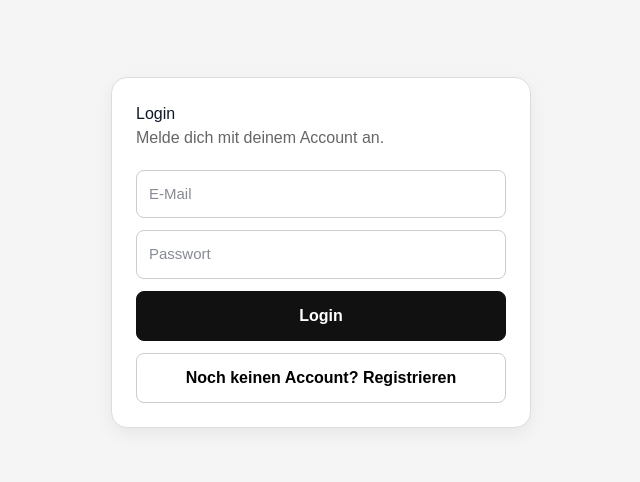
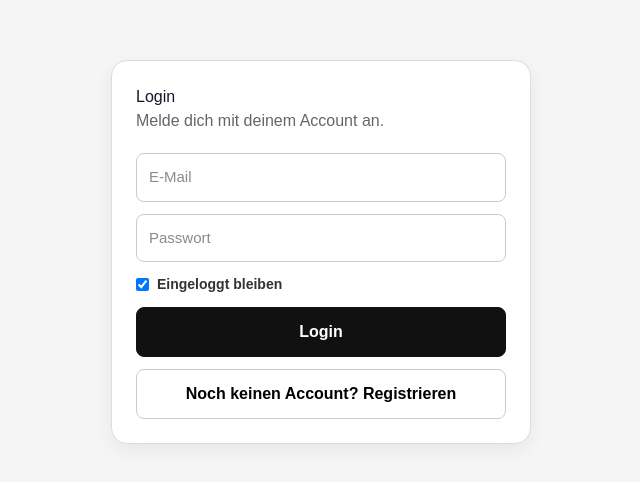
Before and after one commit to SpargelTarzan06/tippspiel, a Next.js app: page /login in a window 1280 px wide. Shown: the part 148-630 px from the top of the page, without its empty margins (319-959 px from the left). Built offline with nearby package versions, Linux system fonts and the light colour scheme; no server answers.

Commit message:
Login speichern

```diff
--- a/app/login/page.tsx
+++ b/app/login/page.tsx
@@ -9,6 +9,7 @@ export default function LoginPage() {
   const [displayName, setDisplayName] = useState('')
   const [email, setEmail] = useState('')
   const [password, setPassword] = useState('')
+  const [rememberMe, setRememberMe] = useState(true)
 
   const [message, setMessage] = useState('')
   const [loading, setLoading] = useState(false)
@@ -27,7 +28,11 @@ export default function LoginPage() {
       setLoading(false)
       return
     }
-
+    if (rememberMe) {
+  localStorage.setItem('remember_login', 'true')
+} else {
+  localStorage.removeItem('remember_login')
+}
     window.location.href = '/'
   }
 
@@ -121,6 +126,26 @@ export default function LoginPage() {
   style={inputStyle}
 />
 
+{mode === 'login' && (
+  <label
+    style={{
+      display: 'flex',
+      alignItems: 'center',
+      gap: 8,
+      fontSize: 14,
+      fontWeight: 600,
+      color: '#333',
+    }}
+  >
+    <input
+      type="checkbox"
+      checked={rememberMe}
+      onChange={(e) => setRememberMe(e.target.checked)}
+    />
+    Eingeloggt bleiben
+  </label>
+)}
+
 {mode === 'login' ? (
   <button
     onClick={handleLogin}
```
Lines whose indentation alone changed are shown as unchanged.
